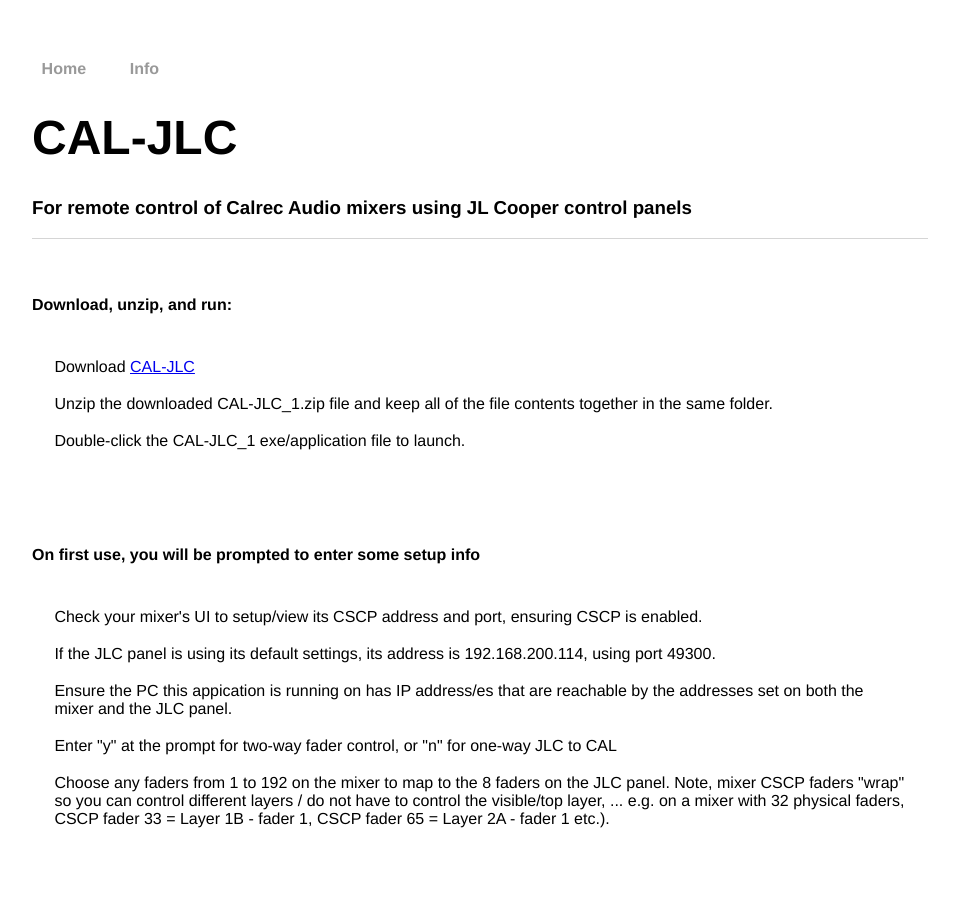
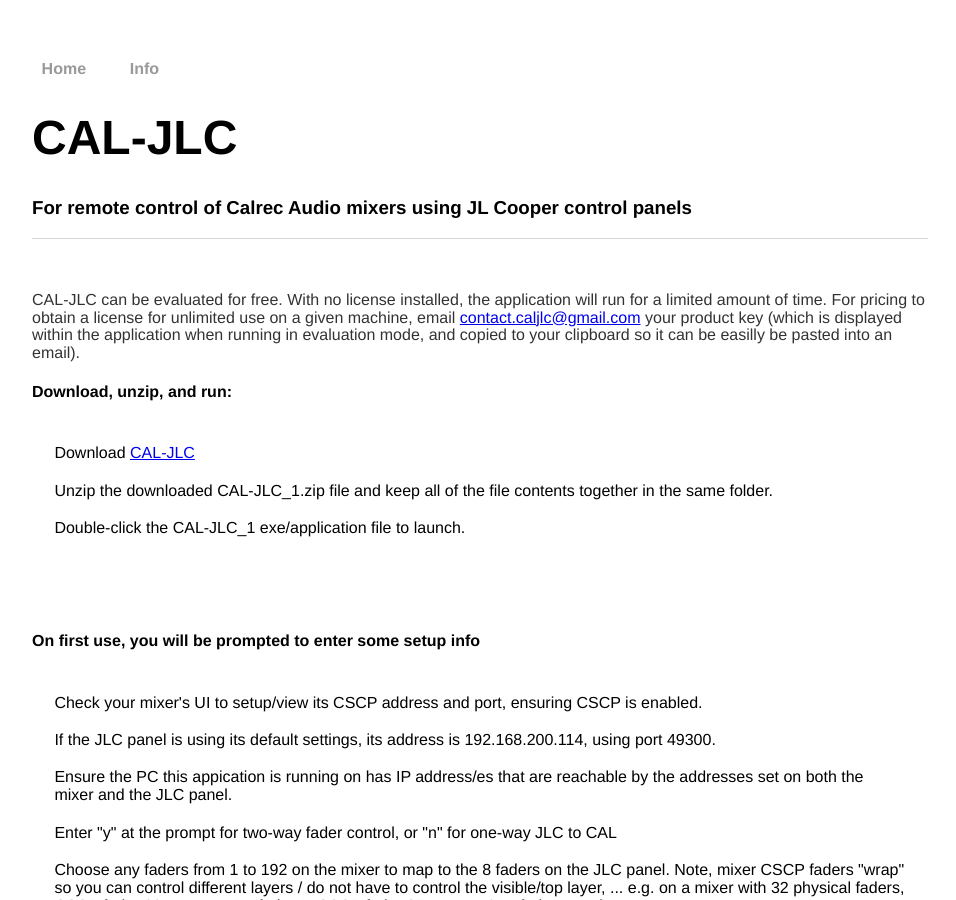
Before and after one commit to caljlc/CAL-JLC, a Jekyll site: the page built from docs/usage.html, in a window 1280 px wide and 900 px high. Shown: the whole window, without its empty margins (160-1116 px from the left). Built offline with Jekyll 4.4.1, drawn with Linux system fonts in a browser that asks for light colours; some of the changed text lies outside the part shown.

Commit message:
Update usage.html

```diff
--- a/docs/usage.html
+++ b/docs/usage.html
@@ -5,6 +5,14 @@
 <div class="blurb">
 
 	<br/><br/>
+
+	<p>
+		CAL-JLC can be evaluated for free. With no license installed, the application will run for a limited amount of time.
+		For pricing to obtain a license for unlimited use on a given machine, email <a href="mailto:contact.caljlc@gmail.com">contact.caljlc@gmail.com</a>
+		your product key (which is displayed within the application when running in evaluation mode, and copied to your clipboard so it can be
+		easilly be pasted into an email).
+	</p>
+
 	<h4>Download, unzip, and run:</h4>
 
 	<ul>
@@ -88,10 +96,10 @@
 
 	<br/>
 
-	<p>Download CAL-JLC V0.8 Evalutaion copy for Windows:</p>
+	<p>Download CAL-JLC V1 for Windows:</p>
 
 	<!-- DOWNLOAD LINK -->
-	<form action="https://github.com/caljlc/CAL-JLC/releases/download/V0.8/CAL-JLC_08.zip">
+	<form action="https://github.com/caljlc/CAL-JLC/releases/download/V1/CAL-JLC_1.zip">
 		<button>Download</button>
 	</form>
 
```
